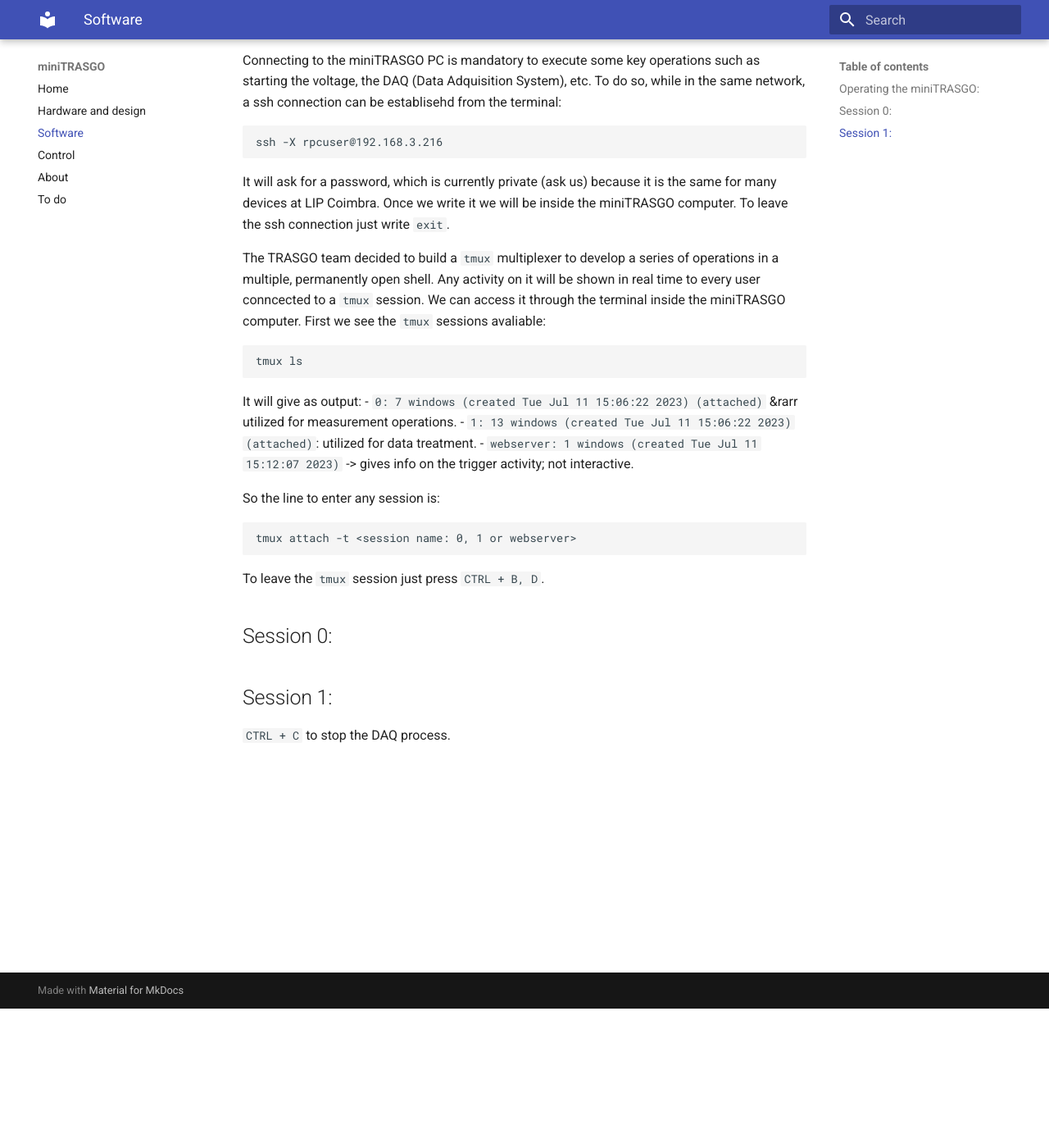
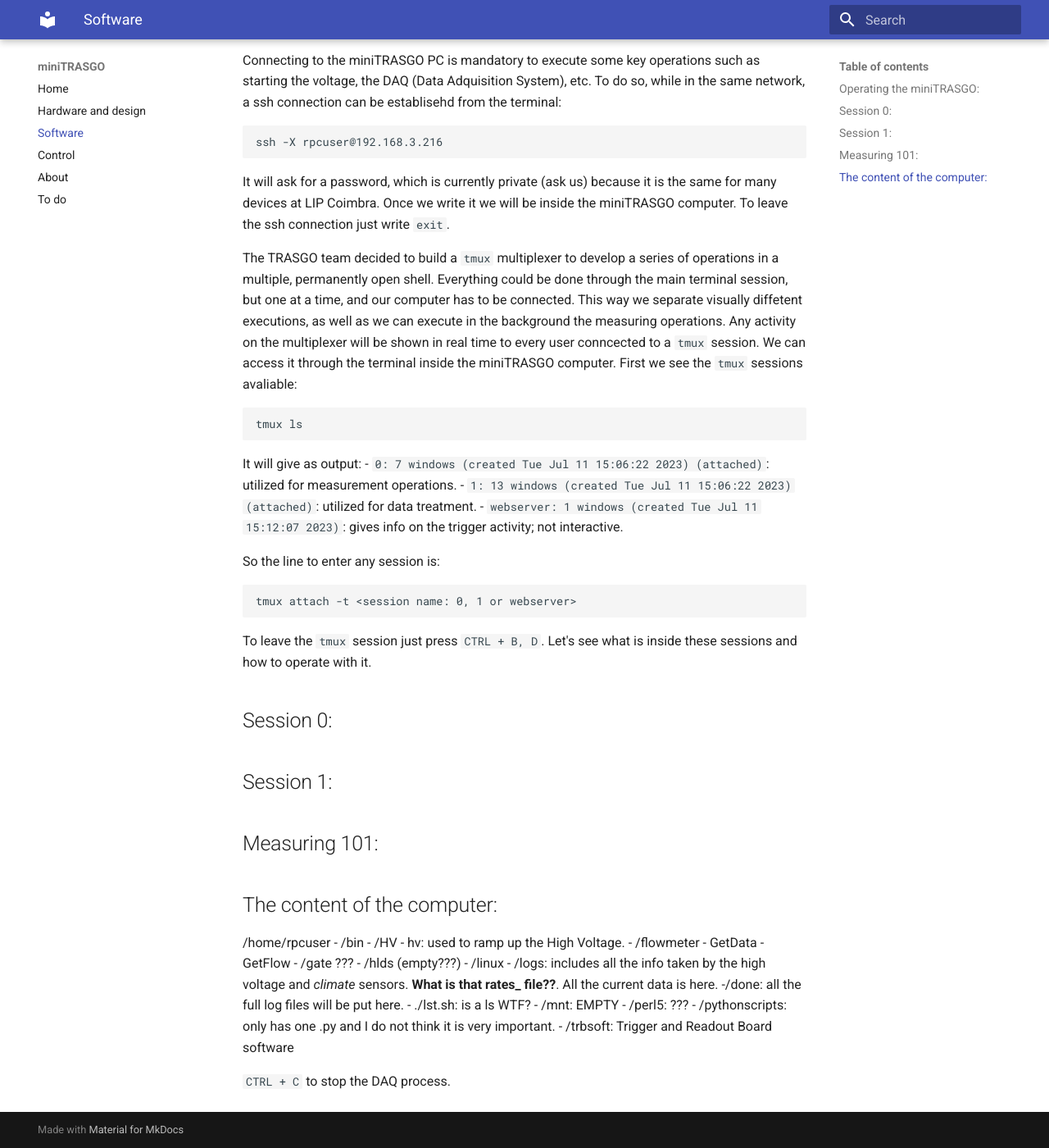
Before and after one commit to cayesoneira/miniTRASGO-documentation, an MkDocs documentation site: the page built from docs/software.md, in a window 1280 px wide and 1400 px high, scrolled down 170 px. Shown: the whole window at 82% size. Built offline with MkDocs 1.6.1 and Material for MkDocs 9.7.7, drawn with Linux system fonts in a browser that asks for light colours.

Commit message:
Update software.md

```diff
--- a/docs/software.md
+++ b/docs/software.md
@@ -4,24 +4,44 @@
     ssh -X rpcuser@192.168.3.216
 It will ask for a password, which is currently private (ask us) because it is the same for many devices at LIP Coimbra. Once we write it we will be inside the miniTRASGO computer. To leave the ssh connection just write `exit`.
 
-The TRASGO team decided to build a `tmux` multiplexer to develop a series of operations in a multiple, permanently open shell. Any activity on it will be shown in real time to every user conncected to a `tmux` session. We can access it through the terminal inside the miniTRASGO computer. First we see the `tmux` sessions avaliable:
+The TRASGO team decided to build a `tmux` multiplexer to develop a series of operations in a multiple, permanently open shell. Everything could be done through the main terminal session, but one at a time, and our computer has to be connected. This way we separate visually diffetent executions, as well as we can execute in the background the measuring operations. Any activity on the multiplexer will be shown in real time to every user conncected to a `tmux` session. We can access it through the terminal inside the miniTRASGO computer. First we see the `tmux` sessions avaliable:
 
     tmux ls
 It will give as output:
-- `0: 7 windows (created Tue Jul 11 15:06:22 2023) (attached)` &rarr utilized for measurement operations.
+- `0: 7 windows (created Tue Jul 11 15:06:22 2023) (attached)`: utilized for measurement operations.
 - `1: 13 windows (created Tue Jul 11 15:06:22 2023) (attached)`: utilized for data treatment.
-- `webserver: 1 windows (created Tue Jul 11 15:12:07 2023)` -> gives info on the trigger activity; not interactive.
+- `webserver: 1 windows (created Tue Jul 11 15:12:07 2023)`: gives info on the trigger activity; not interactive.
 
 So the line to enter any session is:
 
     tmux attach -t <session name: 0, 1 or webserver>
 
-To leave the `tmux` session just press `CTRL + B, D`.
+To leave the `tmux` session just press `CTRL + B, D`. Let's see what is inside these sessions and how to operate with it.
 
 ## Session 0:
 
 ## Session 1:
 
+## Measuring 101:
 
 
+## The content of the computer:
+/home/rpcuser
+    - /bin
+        - /HV
+            - hv: used to ramp up the High Voltage.
+        - /flowmeter
+            - GetData
+            - GetFlow
+    - /gate ???
+    - /hlds (empty???)
+    - /linux
+    - /logs: includes all the info taken by the high voltage and *climate* sensors. **What is that rates_ file??**. All the current data is here.
+        -/done: all the full log files will be put here.
+    - ./lst.sh: is a ls WTF?
+    - /mnt: EMPTY
+    - /perl5: ???
+    - /pythonscripts: only has one .py and I do not think it is very important.
+    - /trbsoft: Trigger and Readout Board software
+
 `CTRL + C` to stop the DAQ process.
```
